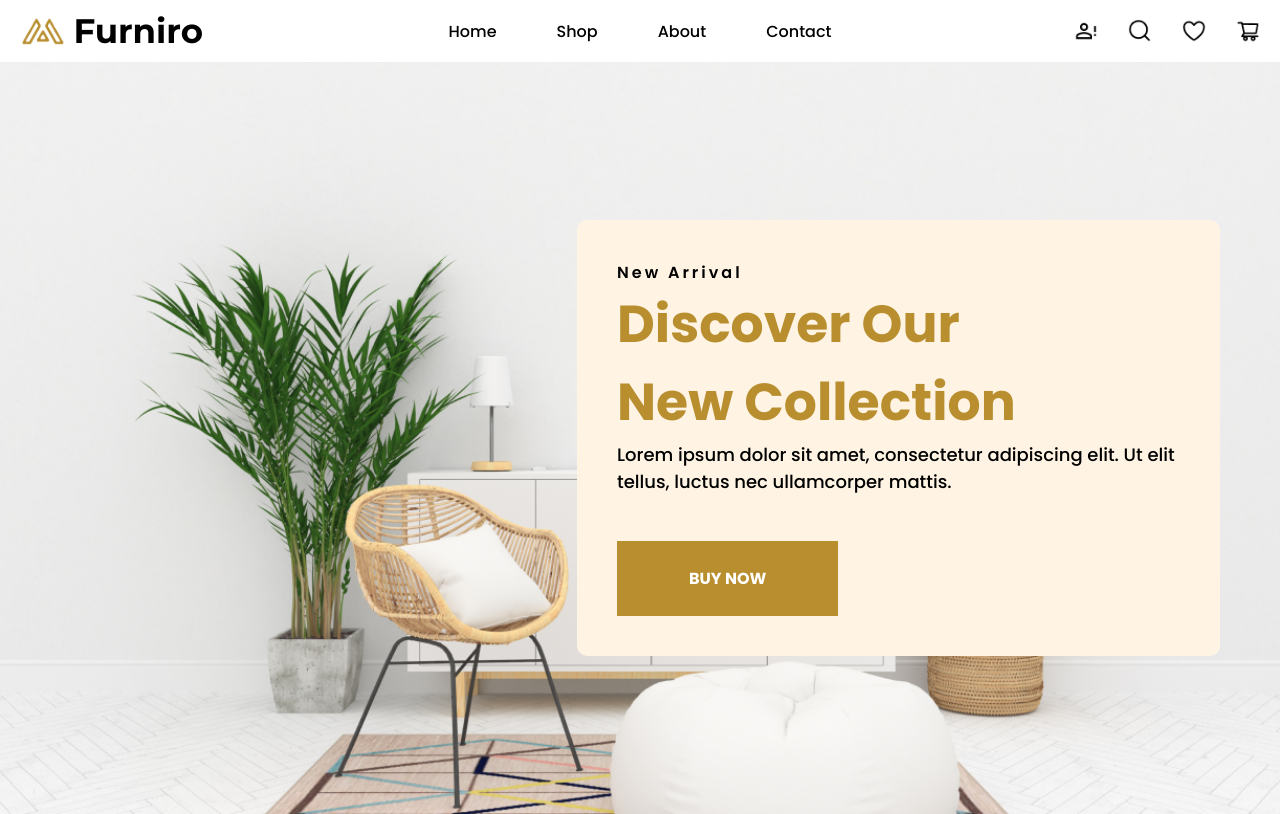
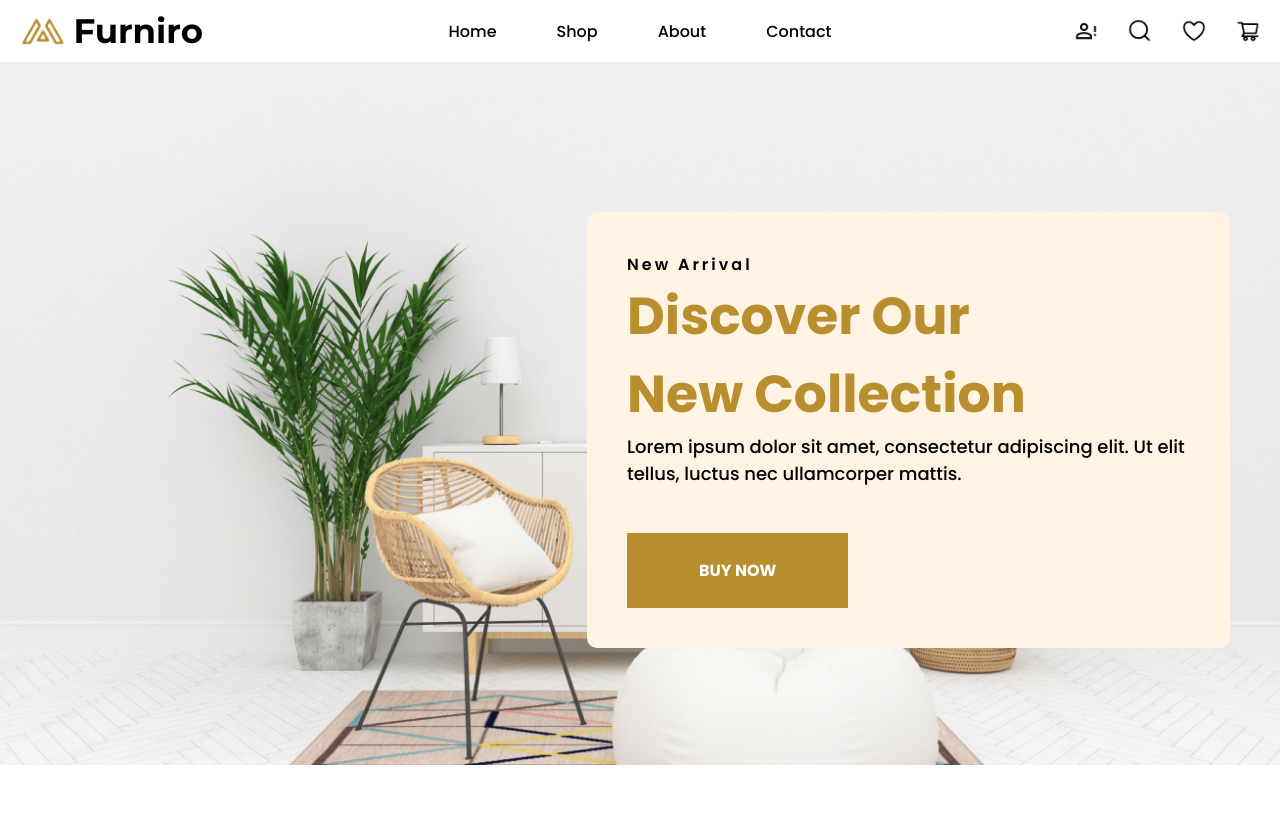
Before and after one commit to jatuponnop/furniro-frontend, a Next.js app: page / in a window 1280 px wide. Built offline with nearby package versions, Linux system fonts and the light colour scheme.

Commit message:
fix: Banner

```diff
--- a/src/app/(home)/Cover/Cover.scss
+++ b/src/app/(home)/Banner/Banner.scss
@@ -5,15 +5,15 @@
   background-repeat: no-repeat;
   background-size: cover;
   background-position: center;
-  padding-top: 158px;
-  padding-bottom: 158px;
+  padding-top: 150px;
+  padding-bottom: 117px;
   .card {
     width: 643px;
     height: auto;
     background-color: #fff3e3;
     border-radius: 10px;
     margin-left: auto;
-    margin-right: 60px;
+    margin-right: 50px;
     .card-wrapper {
       padding: 40px;
       .topic {
--- a/src/app/(home)/Cover/Cover.tsx
+++ b/src/app/(home)/Banner/Banner.tsx
@@ -1,9 +1,9 @@
 import React from "react";
-import "./Cover.scss";
+import "./Banner.scss";
 
 type Props = {};
 
-function Cover({}: Props) {
+function Banner({}: Props) {
   return (
     <div className="banner">
       <div className="card">
@@ -21,4 +21,4 @@ function Cover({}: Props) {
   );
 }
 
-export default Cover;
+export default Banner;
--- a/src/app/(home)/page.tsx
+++ b/src/app/(home)/page.tsx
@@ -1,12 +1,12 @@
 import Navbar from "../_components/Navbar/Navbar";
-import Cover from "./Cover/Cover";
+import Banner from "./Banner/Banner";
 import "./page.scss";
 
 export default function Home() {
   return (
     <main>
       <Navbar />
-      <Cover />
+      <Banner />
     </main>
   );
 }
```
